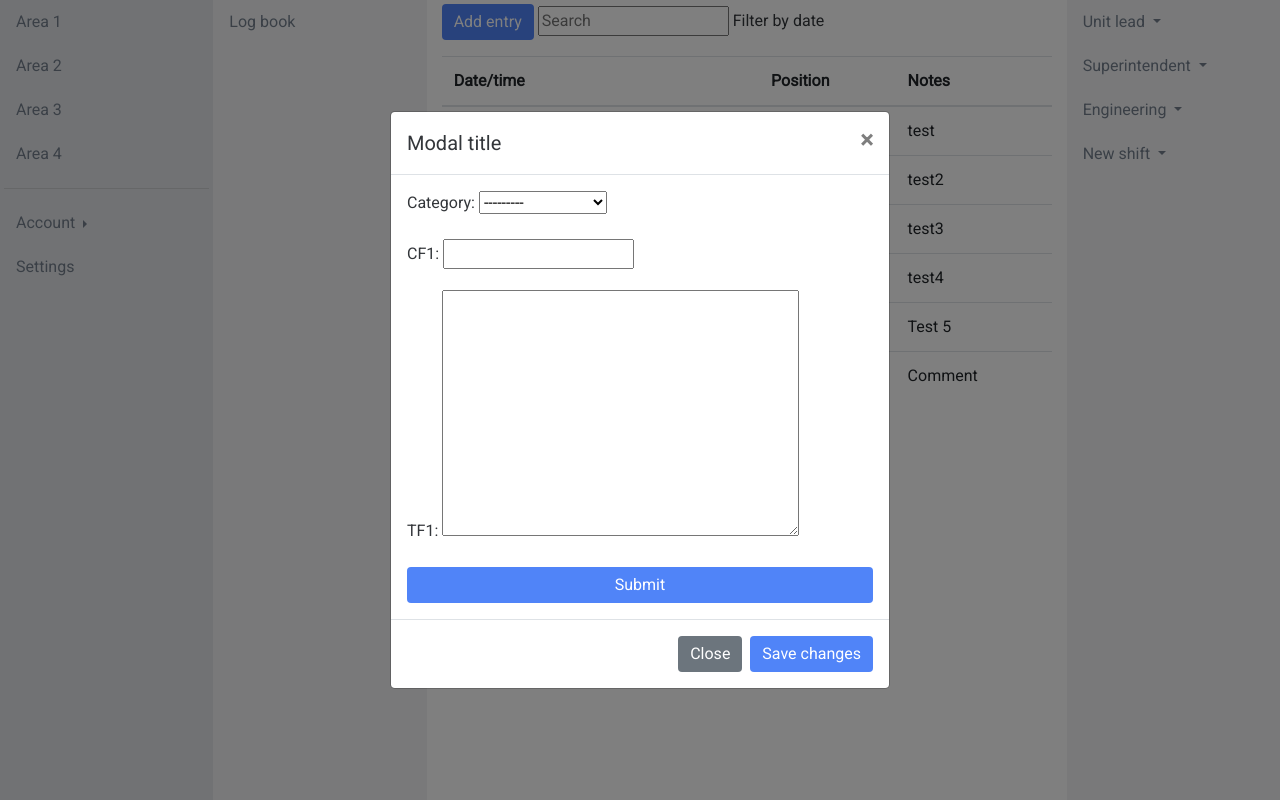
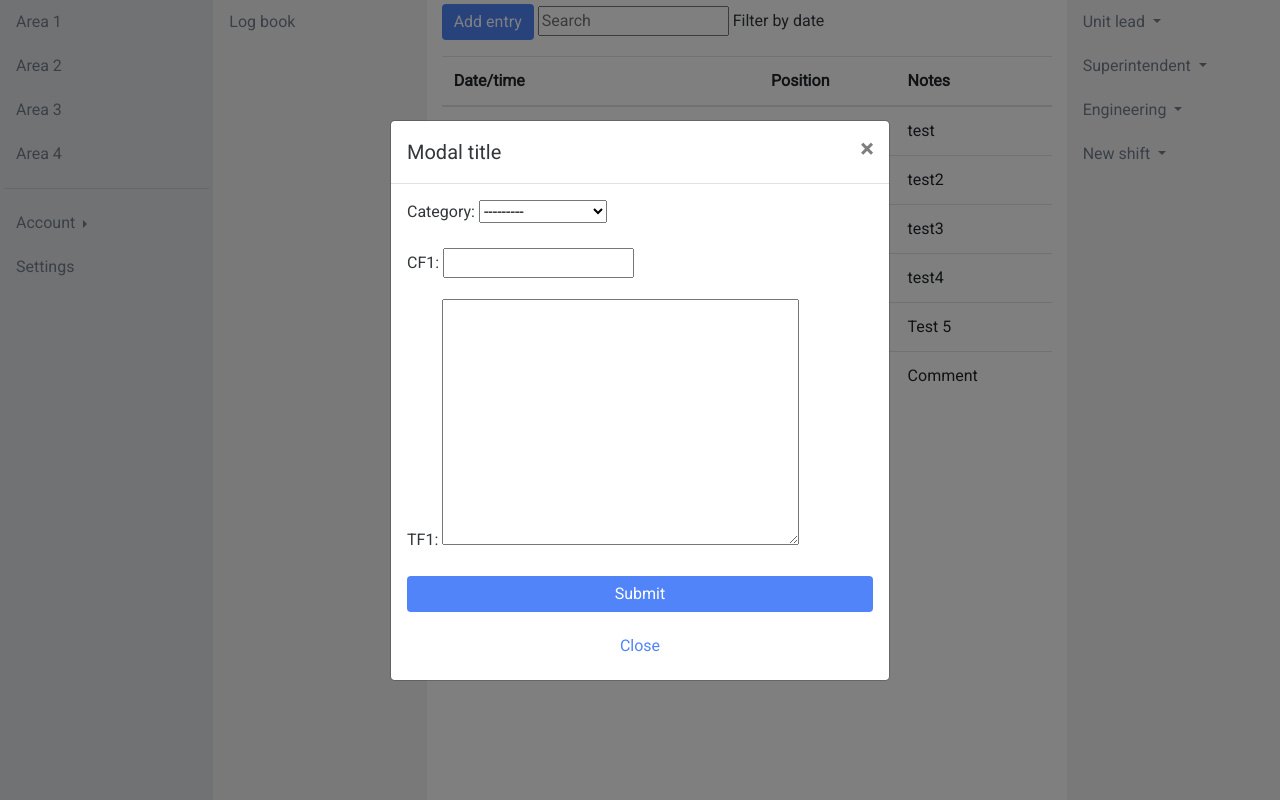
Before and after one commit to bneeland/tidylog, a Django app: a page that uses app/templates/app/log.html in a window 1280 px wide, after a click on "Add entry". Run offline with Django 3.2, Linux system fonts and the light colour scheme; a user stored in the database is signed in; data comes from the database, SQL or seed files in the repository; both versions use the stored data as it was after the commit; some libraries are stand-ins or nearby versions.

Commit message:
Fixed modal buttons

```diff
--- a/app/templates/app/log.html
+++ b/app/templates/app/log.html
@@ -75,13 +75,14 @@
                 {% csrf_token %}
                 {{ form.as_p }}
                 <input type="submit" value="Submit" class="btn btn-primary btn-block">
+                <button type="button" class="btn btn-link btn-block mt-3" data-dismiss="modal">Close</button>
               </form>
 
             </div>
-            <div class="modal-footer">
-              <button type="button" class="btn btn-secondary" data-dismiss="modal">Close</button>
-              <button type="button" class="btn btn-primary">Save changes</button>
-            </div>
+            <!-- <div class="modal-footer">
+
+              <input type="submit" value="Submit" class="btn btn-primary btn-block">
+            </div> -->
           </div>
         </div>
       </div>
```
Also changed, not shown: db.sqlite3.
